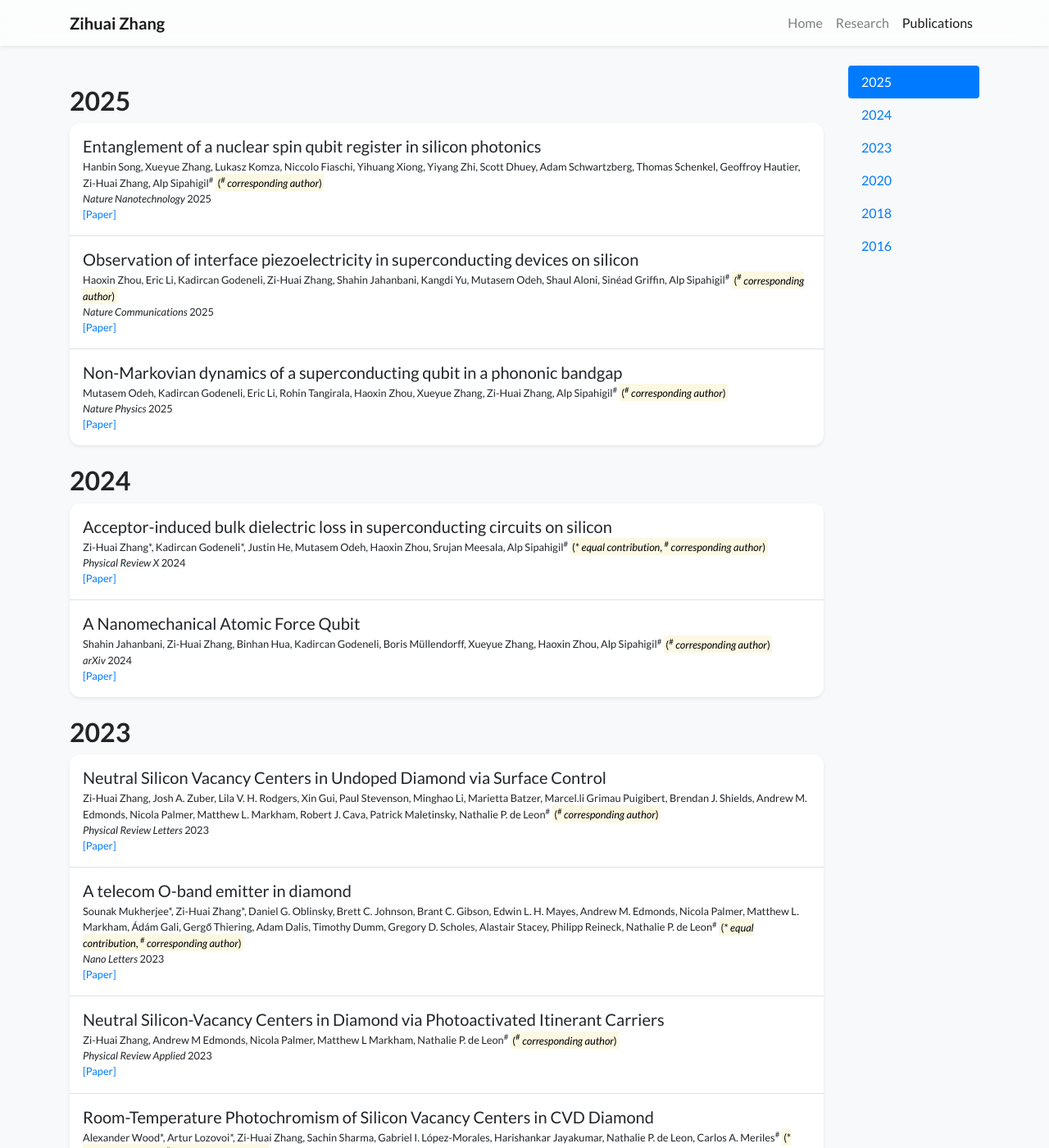
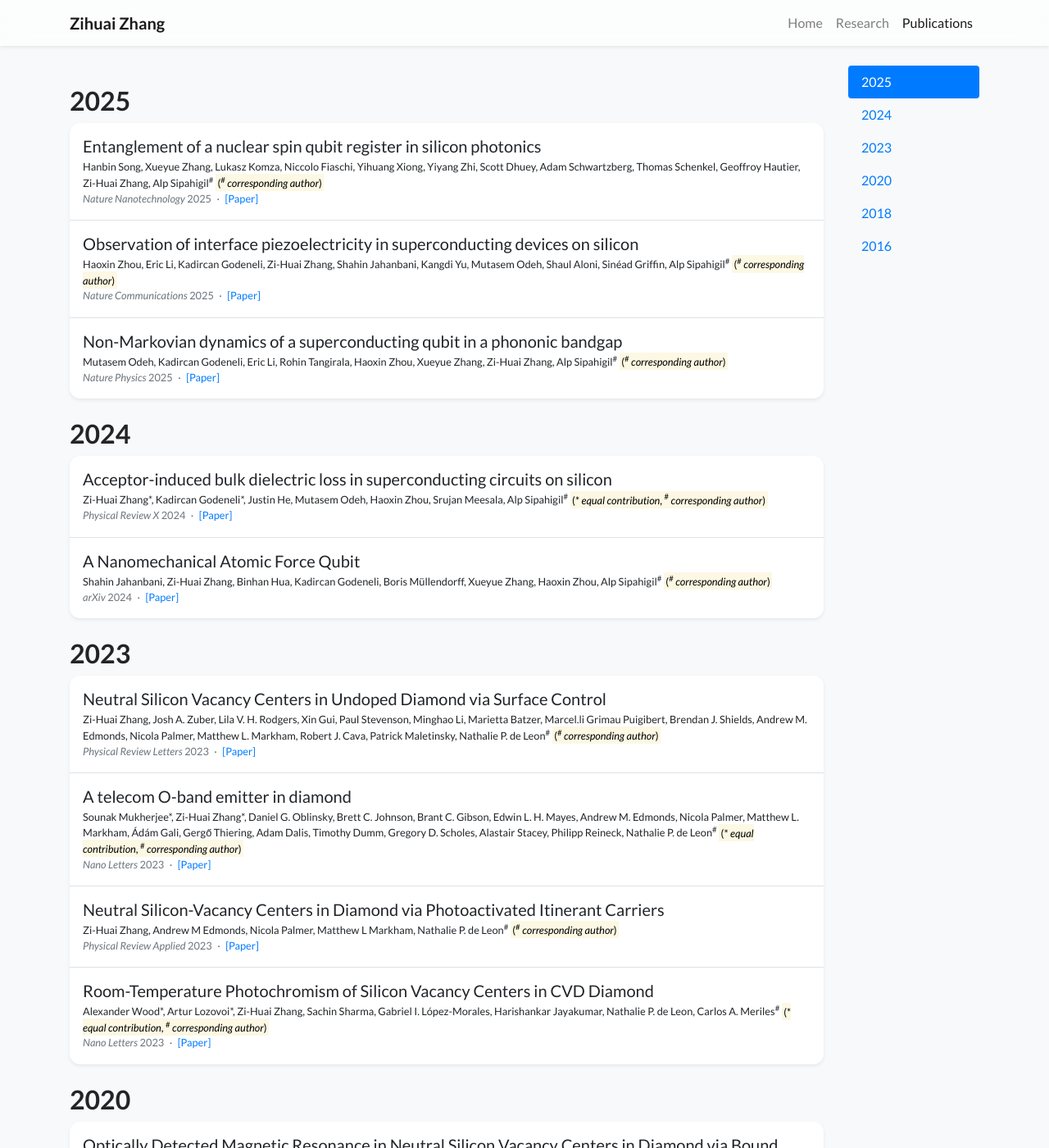
Before and after one commit to zihuaiz/zihuaiz.github.io, a Jekyll site: the page built from publications.html, in a window 1280 px wide and 1400 px high. Shown: the whole window at 82% size. Built offline with Jekyll 4.4.1, drawn with Linux system fonts in a browser that asks for light colours; nearby versions of some CDN libraries; a style sheet for code colours, icons or effects is not loaded.

Commit message:
Update publication_item.html

```diff
--- a/_includes/widgets/publication_item.html
+++ b/_includes/widgets/publication_item.html
@@ -1,55 +1,23 @@
 {% assign item = include.item %}
-<div class="d-none d-md-block">
+
 <div class="row no-gutters {% unless include.hide_bottom_border %}border-bottom{% endunless %} border-gray">
-        <div class="col-md-12 col-xl-12 p-3">
-            <h5 class="mt-0 mb-1 font-weight-normal text-truncate">{{ item.title }}</h5>
+    <div class="col-12 p-3 publication-item">
 
-            <p class="mt-0 mb-0 small publication-authors">
-                {% include widgets/author_list.html authors=item.authors %}
-            </p>
-
-            <p class="mt-0 mb-0 small">
-                <span class="text-nowrap">
-                    {{item.pub_pre}}<i>{{ item.pub }}</i>{{ item.pub_post }} {{ item.pub_date }} {{ item.pub_last }}
-                </span>
-                <span data-semantic-scholar-id="{{ item.semantic_scholar_id }}"></span>
-            </p>
-
-            <p class="mt-0 mb-0 small text-muted">{{ item.abstract }}</p>
-
-            <p class="small pb-0 mb-0 lh-125 text-muted abstract-links">
-                {% for link in item.links %}
-                <span class="text-nowrap">
-                    {% if link[1].url %}
-                    <a target="{{ link[1]['target'] }}" href="{{ link[1]['url'] }}">[{{ link[0] }}]</a>
-                    {% else %}
-                    <a target="_blank" href="{{ link[1] }}">[{{ link[0] }}]</a>
-                    {% endif %}
-                </span>
-                {% endfor %}
-            </p>
-        </div>
-    </div>
-</div>
-
-<div class="row no-gutters d-md-none {% unless include.hide_bottom_border %}border-bottom{% endunless %} border-gray {% if include.first %}rounded-xl-top{% endif %} {% if include.last %}rounded-xl-bottom{% endif %}">
-    <div class="w-100 {% if include.first %}rounded-xl-top{% endif %} {% if include.last %}rounded-xl-bottom{% endif %}" style="background-color: rgba(255,255,255,0.9);">
-        <div class="d-flex align-items-start flex-column py-3 px-4">
-            <div class="mb-auto"></div>
-            <div>
-                <h5 class="mt-0 mb-1 font-weight-normal text-truncate">{{ item.title }}</h5>
+        <h5 class="mt-0 mb-1 font-weight-normal publication-title">
+            {{ item.title }}
+        </h5>
 
         <p class="mt-0 mb-0 small publication-authors">
             {% include widgets/author_list.html authors=item.authors %}
         </p>
 
         <p class="mt-0 mb-0 small text-muted lh-125 publication-meta-row">
-                    <span class="text-nowrap d-inline-block">
-                        {{item.pub_pre}}<i>{{ item.pub }}</i>{{ item.pub_post }} {{ item.pub_date }} {{ item.pub_last }}
+            <span class="publication-ref">
+                {{ item.pub_pre }}<i>{{ item.pub }}</i>{{ item.pub_post }} {{ item.pub_date }} {{ item.pub_last }}
 
                 {% for link in item.links %}
                 <span class="mx-1">·</span>
-                        <span class="abstract-links">
+                <span class="publication-link">
                     {% if link[1].url %}
                     <a target="{{ link[1]['target'] }}" href="{{ link[1]['url'] }}">[{{ link[0] }}]</a>
                     {% else %}
@@ -61,7 +29,6 @@
 
             <span data-semantic-scholar-id="{{ item.semantic_scholar_id }}"></span>
         </p>
+
     </div>
 </div>
-    </div>
-</div>
```
Lines whose indentation alone changed are shown as unchanged.
